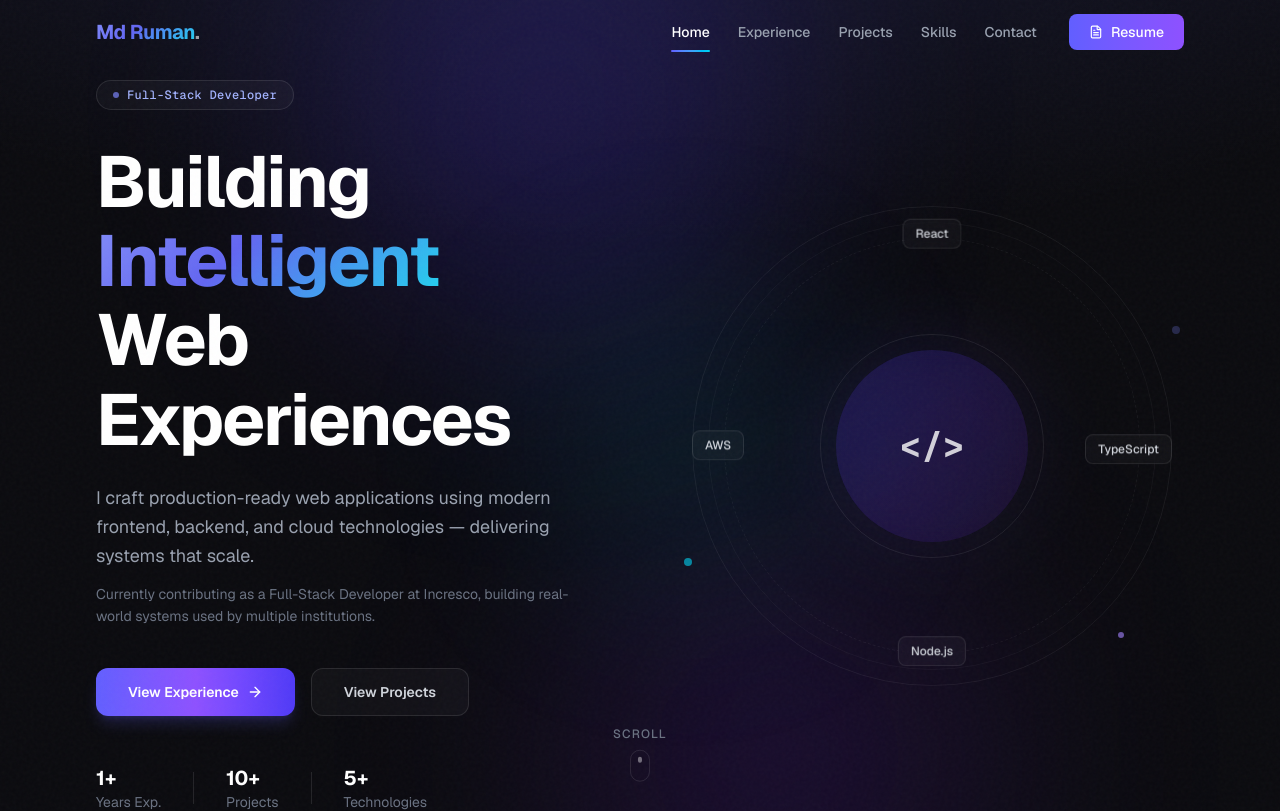
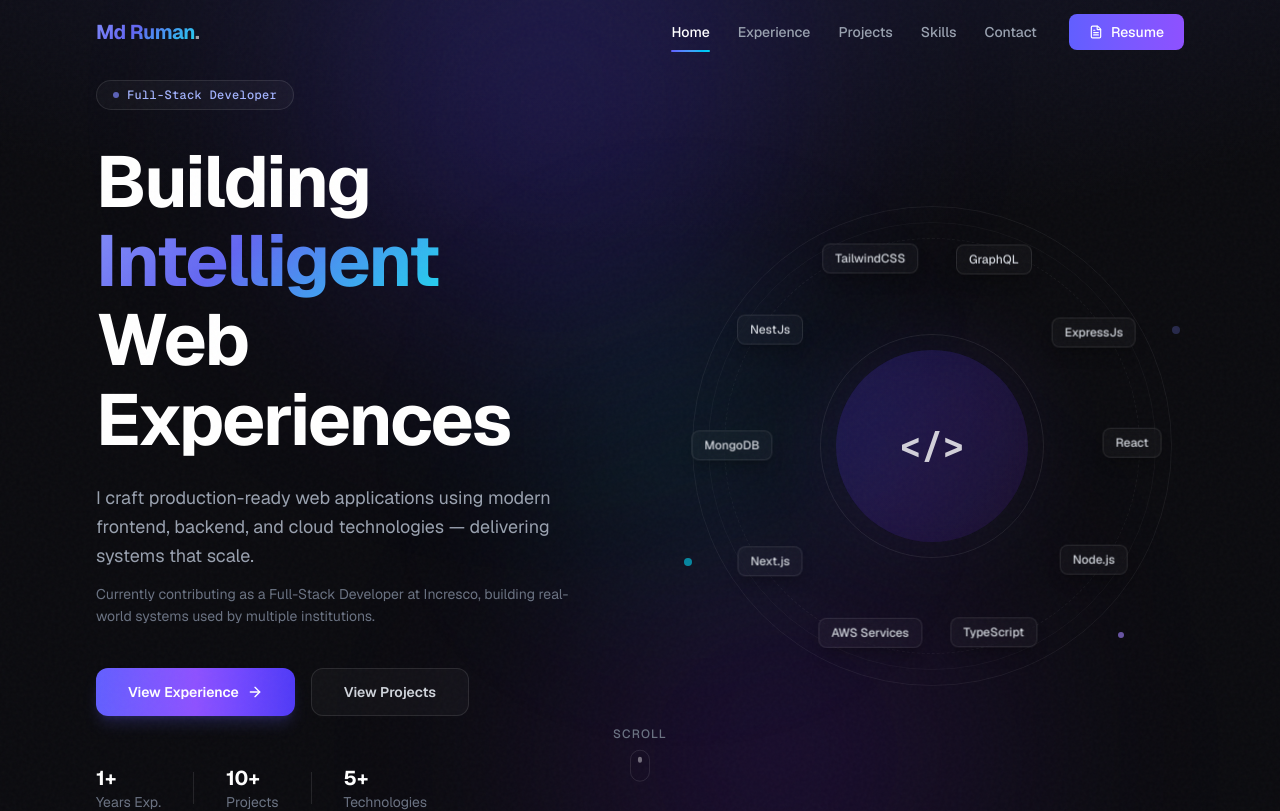
Before and after one commit to Ruman7860/personal-portfolio, a Next.js app: page / in a window 1280 px wide. Shown: the top 811 px of the page. Built offline with nearby package versions, Linux system fonts and the light colour scheme.

Commit message:
feat: add more skills in hero sections

```diff
--- a/components/sections/Experience.tsx
+++ b/components/sections/Experience.tsx
@@ -109,7 +109,7 @@ export default function Experience() {
             >
                 {/* ── Section Header ── */}
                 <motion.div variants={fadeUp}>
-                    <span className="inline-flex items-center gap-2 rounded-full border border-white/10 bg-white/[0.03] px-4 py-1.5 font-mono text-xs font-medium tracking-wide text-indigo-300">
+                    <span className="inline-flex items-center gap-2 rounded-full border border-white/10 bg-white/3 px-4 py-1.5 font-mono text-xs font-medium tracking-wide text-indigo-300">
                         <Briefcase className="h-3 w-3" />
                         Experience
                     </span>
@@ -222,7 +222,7 @@ function TimelineCard({
                         {experience.metrics.map((metric, i) => (
                             <span
                                 key={i}
-                                className="inline-flex items-center gap-1.5 rounded-lg border border-white/[0.06] bg-white/[0.02] px-3 py-1.5 text-xs font-medium text-gray-300"
+                                className="inline-flex items-center gap-1.5 rounded-lg border border-white/6 bg-white/2 px-3 py-1.5 text-xs font-medium text-gray-300"
                             >
                                 <TrendingUp className="h-3 w-3 text-indigo-400" />
                                 {metric}
@@ -232,14 +232,14 @@ function TimelineCard({
                 )}
 
                 {/* Divider */}
-                <div className="my-6 h-px bg-gradient-to-r from-white/[0.06] via-white/[0.03] to-transparent" />
+                <div className="my-6 h-px bg-linear-to-r from-white/6 via-white/3 to-transparent" />
 
                 {/* Tech Stack */}
                 <div className="flex flex-wrap gap-2">
                     {experience.tech.map((t, i) => (
                         <span
                             key={i}
-                            className="rounded-md border border-white/[0.06] bg-white/[0.03] px-2.5 py-1 text-xs font-medium text-gray-400 transition-colors hover:border-white/10 hover:text-gray-300"
+                            className="rounded-md border border-white/6 bg-white/2 px-2.5 py-1 text-xs font-medium text-gray-400 transition-colors hover:border-white/10 hover:text-gray-300"
                         >
                             {t}
                         </span>
--- a/components/sections/Hero.tsx
+++ b/components/sections/Hero.tsx
@@ -3,9 +3,7 @@
 import { useState, useEffect } from "react";
 import { motion, AnimatePresence } from "framer-motion";
 import { ArrowRight, ChevronDown } from "lucide-react";
-
-/* ── Rotating Keywords ── */
-const ROTATING_WORDS = ["Scalable", "Performant", "Intelligent", "Beautiful"];
+import { SKILLS, ROTATING_WORDS } from "@/constants/hero-section-constants";
 
 /* ── Animation Variants ── */
 const containerVariants = {
@@ -84,7 +82,7 @@ export default function Hero() {
                 >
                     {/* Badge */}
                     <motion.div variants={fadeUp}>
-                        <span className="animate-reveal inline-flex items-center gap-2 rounded-full border border-white/10 bg-white/[0.03] px-4 py-1.5 font-[family-name:var(--font-mono)] text-xs font-medium tracking-wide text-indigo-300">
+                        <span className="animate-reveal inline-flex items-center gap-2 rounded-full border border-white/10 bg-white/3 px-4 py-1.5 font-mono text-xs font-medium tracking-wide text-indigo-300">
                             <span className="inline-block h-1.5 w-1.5 rounded-full bg-indigo-400 animate-glow-pulse" />
                             Full-Stack Developer
                         </span>
@@ -145,7 +143,7 @@ export default function Hero() {
                             }}
                             whileHover={{ scale: 1.03 }}
                             whileTap={{ scale: 0.97 }}
-                            className="btn-glow inline-flex h-12 items-center justify-center gap-2 rounded-xl bg-gradient-to-r from-indigo-500 via-violet-500 to-indigo-600 px-8 text-sm font-semibold text-white shadow-lg shadow-indigo-500/20 transition-shadow hover:shadow-xl hover:shadow-indigo-500/30"
+                            className="btn-glow inline-flex h-12 items-center justify-center gap-2 rounded-xl bg-linear-to-r from-indigo-500 via-violet-500 to-indigo-600 px-8 text-sm font-semibold text-white shadow-lg shadow-indigo-500/20 transition-shadow hover:shadow-xl hover:shadow-indigo-500/30"
                         >
                             View Experience
                             <ArrowRight className="h-4 w-4" />
@@ -159,7 +157,7 @@ export default function Hero() {
                             }}
                             whileHover={{ scale: 1.03 }}
                             whileTap={{ scale: 0.97 }}
-                            className="inline-flex h-12 items-center justify-center rounded-xl border border-white/10 bg-white/[0.03] px-8 text-sm font-semibold text-gray-300 transition-all hover:border-white/20 hover:bg-white/[0.06] hover:text-white"
+                            className="inline-flex h-12 items-center justify-center rounded-xl border border-white/10 bg-white/3 px-8 text-sm font-semibold text-gray-300 transition-all hover:border-white/20 hover:bg-white/6 hover:text-white"
                         >
                             View Projects
                         </motion.a>
@@ -197,46 +195,39 @@ export default function Hero() {
                     {/* Outer ring */}
                     <div className="relative flex h-[420px] w-[420px] items-center justify-center xl:h-[480px] xl:w-[480px]">
                         {/* Rotating ring */}
-                        <div className="absolute inset-0 rounded-full border border-white/[0.06]" />
+                        <div className="absolute inset-0 rounded-full border border-white/6" />
                         <div
-                            className="absolute inset-4 rounded-full border border-white/[0.04]"
+                            className="absolute inset-4 rounded-full border border-white/4"
                             style={{ animation: "spin 30s linear infinite" }}
                         />
-                        <div className="absolute inset-8 rounded-full border border-dashed border-white/[0.05]" />
+                        <div className="absolute inset-8 rounded-full border border-dashed border-white/5" />
 
                         {/* Central glow orb */}
                         <div className="relative flex h-48 w-48 items-center justify-center xl:h-56 xl:w-56">
-                            <div className="absolute inset-0 rounded-full bg-gradient-to-br from-indigo-500/30 via-violet-500/20 to-cyan-500/10 blur-2xl animate-glow-pulse" />
-                            <div className="absolute inset-4 rounded-full bg-gradient-to-br from-indigo-600/20 to-violet-600/10 backdrop-blur-sm" />
-                            <div className="absolute inset-0 rounded-full border border-white/[0.08]" />
+                            <div className="absolute inset-0 rounded-full bg-linear-to-br from-indigo-500/30 via-violet-500/20 to-cyan-500/10 blur-2xl animate-glow-pulse" />
+                            <div className="absolute inset-4 rounded-full bg-linear-to-br from-indigo-600/20 to-violet-600/10 backdrop-blur-sm" />
+                            <div className="absolute inset-0 rounded-full border border-white/8" />
 
                             {/* Code symbol */}
-                            <span className="relative font-[family-name:var(--font-mono)] text-3xl font-bold text-white/80 xl:text-4xl">
+                            <span className="relative font-mono text-3xl font-bold text-white/80 xl:text-4xl">
                                 {"</>"}
                             </span>
                         </div>
 
                         {/* Floating nodes */}
+                        {SKILLS.map((skill, index) => {
+                            // Calculate angle to distribute them evenly in a circle (360 degrees)
+                            const angle = (index * 360) / SKILLS.length;
+                            return (
                                 <FloatingNode
-                            label="React"
-                            position="top-4 left-1/2 -translate-x-1/2"
-                            delay={0}
+                                    key={skill.label}
+                                    label={skill.label}
+                                    angle={angle}
+                                    radius={skill.radius}
+                                    delay={index * 0.2}
                                 />
-                        <FloatingNode
-                            label="Node.js"
-                            position="bottom-4 left-1/2 -translate-x-1/2"
-                            delay={0.5}
-                        />
-                        <FloatingNode
-                            label="AWS"
-                            position="left-0 top-1/2 -translate-y-1/2"
-                            delay={1}
-                        />
-                        <FloatingNode
-                            label="TypeScript"
-                            position="right-0 top-1/2 -translate-y-1/2"
-                            delay={1.5}
-                        />
+                            );
+                        })}
 
                         {/* Corner accents */}
                         <div className="absolute -right-2 top-1/4 h-2 w-2 rounded-full bg-indigo-400/60 animate-glow-pulse" />
@@ -281,14 +272,26 @@ export default function Hero() {
 /* ── Floating Tech Node ── */
 function FloatingNode({
     label,
-    position,
+    angle,
+    radius,
     delay,
 }: {
     label: string;
-    position: string;
+    angle: number;
+    radius: number;
     delay: number;
 }) {
+    // Calculate x and y position based on the angle and radius
+    const x = Math.cos((angle * Math.PI) / 180) * radius;
+    const y = Math.sin((angle * Math.PI) / 180) * radius;
+
     return (
+        <div
+            className="absolute left-1/2 top-1/2"
+            style={{
+                transform: `translate(-50%, -50%) translate(${x}px, ${y}px)`,
+            }}
+        >
             <motion.div
                 animate={{ y: [-4, 4, -4] }}
                 transition={{
@@ -297,11 +300,11 @@ function FloatingNode({
                     ease: "easeInOut",
                     delay,
                 }}
-            className={`absolute ${position}`}
             >
-            <div className="rounded-lg border border-white/10 bg-white/[0.03] px-3 py-1.5 text-xs font-medium text-gray-300 backdrop-blur-sm transition-colors hover:border-white/20 hover:text-white">
+                <div className="rounded-lg border border-white/10 bg-white/3 px-3 py-1.5 text-xs font-medium text-gray-300 backdrop-blur-sm transition-colors hover:border-white/20 hover:text-white shadow-lg shadow-black/20">
                     {label}
                 </div>
             </motion.div>
+        </div>
     );
 }
--- /dev/null
+++ b/constants/hero-section-constants.ts
@@ -0,0 +1,14 @@
+export const SKILLS = [
+    { label: "React", radius: 200 },
+    { label: "Node.js", radius: 200 },
+    { label: "TypeScript", radius: 200 },
+    { label: "AWS Services", radius: 200 },
+    { label: "Next.js", radius: 200 },
+    { label: "MongoDB", radius: 200 },
+    { label: "NestJs", radius: 200 },
+    { label: "TailwindCSS", radius: 200 },
+    { label: "GraphQL", radius: 200 },
+    { label: "ExpressJs", radius: 200 },
+];
+
+export const ROTATING_WORDS = ["Scalable", "Performant", "Intelligent", "Beautiful"];
```
Lines whose indentation alone changed are shown as unchanged.
